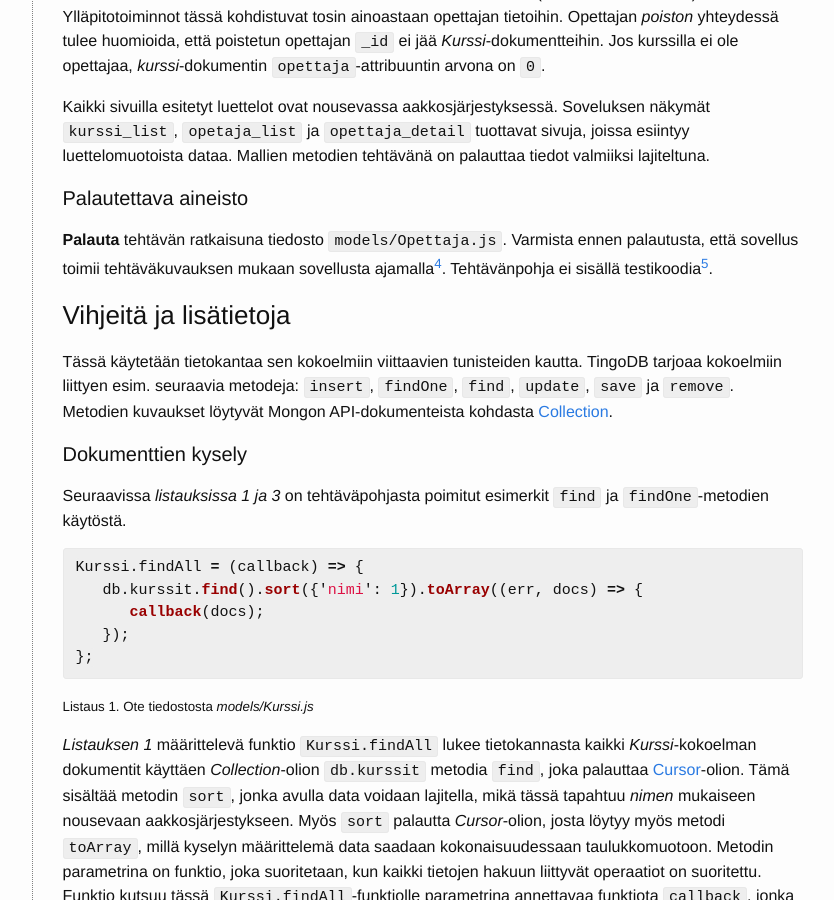
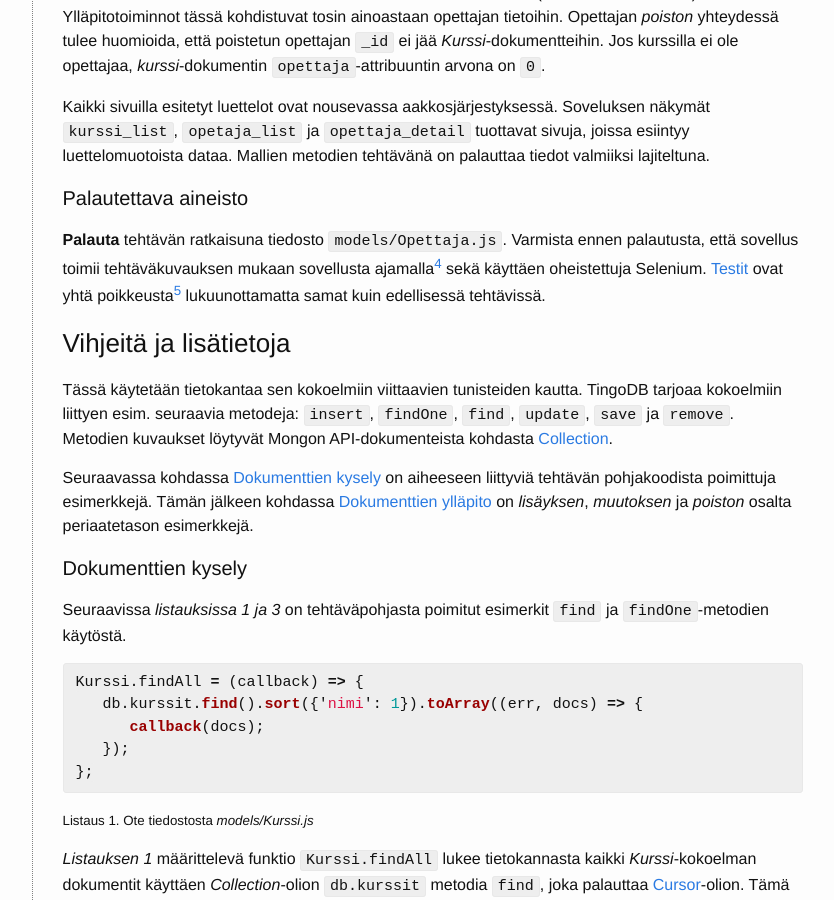
Before and after one commit to timedu/tkj2017k, a Jekyll site: the page built from docs/_osa4/tehtava41.md, in a window 1280 px wide and 900 px high, scrolled down 1374 px. Shown: the whole window, without its empty margins (208-1042 px from the left). Built offline with Jekyll 4.4.1, drawn with Linux system fonts in a browser that asks for light colours; some of the changed text lies outside the part shown.

Commit message:
ex 4.1 update

```diff
--- a/docs/_osa4/tehtava41.md
+++ b/docs/_osa4/tehtava41.md
@@ -65,14 +65,17 @@ Kaikki sivuilla esitetyt luettelot ovat nousevassa aakkosjärjestyksessä. Sovel
 
 #### Palautettava aineisto
 
-**Palauta** tehtävän ratkaisuna tiedosto `models/Opettaja.js`. Varmista ennen palautusta, että sovellus toimii tehtäväkuvauksen mukaan sovellusta ajamalla[^3]. Tehtävänpohja ei sisällä testikoodia[^4].
+**Palauta** tehtävän ratkaisuna tiedosto `models/Opettaja.js`. Varmista ennen palautusta, että sovellus toimii tehtäväkuvauksen mukaan sovellusta ajamalla[^3] sekä käyttäen oheistettuja Selenium. [Testit](../../osa3/tehtava33/#testeist) ovat yhtä poikkeusta[^4] lukuunottamatta samat kuin edellisessä tehtävissä.
 
 [^3]: Tarkoitus on, että toimivuus ei edellytä palautettavan moduulin muutosten lisäksi muutoksia muihin moduuleihin.
-[^4]: Testeillä varustettu pohja saatetaan julkaista myöhemmin.
+
+[^4]: Tämän tehtävän koodipohjassa ei ole tehtävässä 3 esiintyvään polkuun `/opettajat/del_loki` liittyvää testiä.
 
 ### Vihjeitä ja lisätietoja
 
 Tässä käytetään tietokantaa sen kokoelmiin viittaavien tunisteiden kautta. TingoDB tarjoaa kokoelmiin liittyen esim. seuraavia metodeja: `insert`, `findOne`, `find`, `update`, `save` ja `remove`. Metodien kuvaukset löytyvät Mongon API-dokumenteista kohdasta [Collection][Collection].
+
+Seuraavassa kohdassa [Dokumenttien kysely](#dokumenttien-kysely) on aiheeseen liittyviä tehtävän pohjakoodista poimittuja esimerkkejä. Tämän jälkeen kohdassa [Dokumenttien ylläpito](#dokumenttien-yllpito) on *lisäyksen*, *muutoksen* ja *poiston* osalta periaatetason esimerkkejä.
 
 [Collection]: http://mongodb.github.io/node-mongodb-native/2.2/api/Collection.html
 
@@ -227,5 +230,8 @@ collection.update( {...}, { $set: {'attribute': value} }, {multi: true},
 
 Valintaehdon yhteydessä tulisi  huomioida, että kokonaisluku ei ole välttämättä sama kuin vastaava kokonaisluku merkkijonona (vrt. *Listaus 6*).
 
+#### Muutoksia
+
+* 170204 - koodipohjaa täydennetty Selenium-testeillä
 
 <br/>
```
Also changed, not shown: other parts of docs/_osa4/tehtava41.md (+1 -1 lines), 1 other file.
